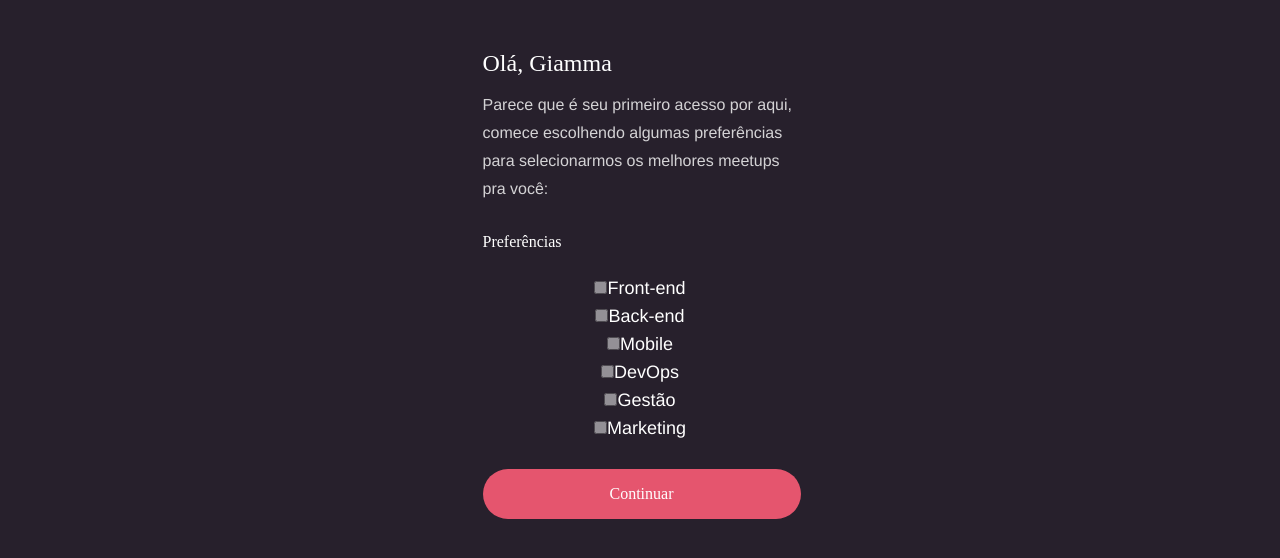
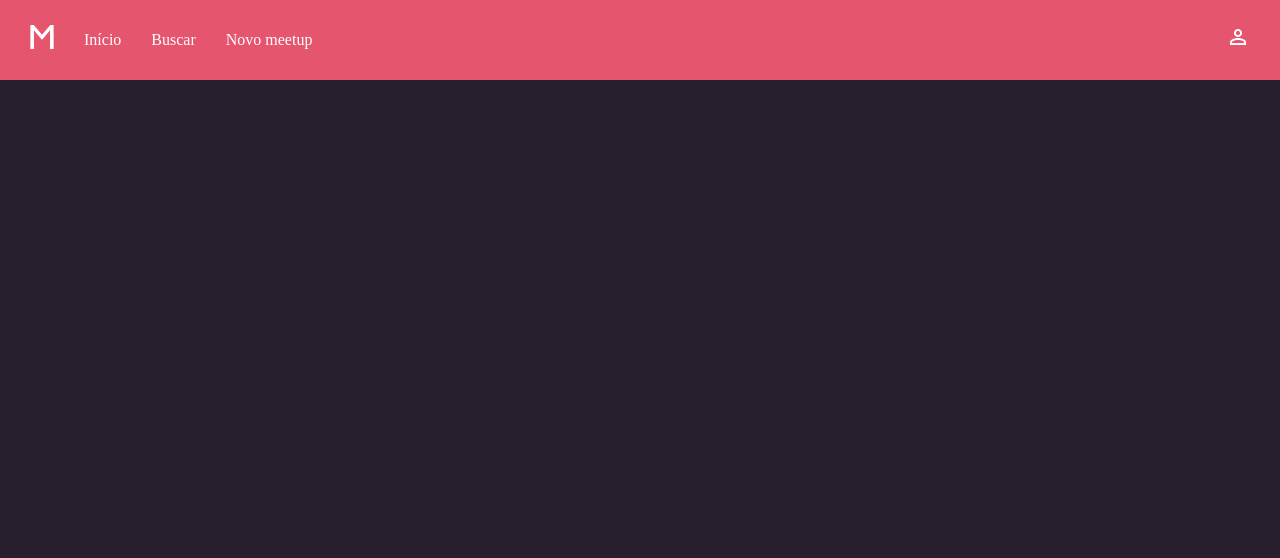
Before and after one commit to GiammaCarioca/meetapp-rocketseat, a React (Create React App) app: page / in a window 1280 px wide. Shown: the top 558 px of the page. Built offline with nearby package versions, Linux system fonts and the light colour scheme; the HTML template or start-up script is replaced by a standard one.

Commit message:
adding Dashboard & Navbar components

```diff
--- a/public/index.html
+++ b/public/index.html
@@ -14,6 +14,8 @@
       work correctly both with client-side routing and a non-root public URL.
       Learn how to configure a non-root public URL by running `npm run build`.
     -->
+    <link href="https://fonts.googleapis.com/icon?family=Material+Icons"
+      rel="stylesheet">
     <title>MeetApp</title>
   </head>
   <body>
--- a/src/App.js
+++ b/src/App.js
@@ -1,12 +1,14 @@
 import React from 'react';
 import './App.css';
+// import SignUp from './SignUp';
 // import SignIn from './SignIn';
-import Preferences from './Preferences';
+// import Preferences from './Preferences';
+import Dashboard from './Dashboard';
 
 function App() {
 	return (
 		<div className="App">
-			<Preferences />
+			<Dashboard />
 		</div>
 	);
 }
--- /dev/null
+++ b/src/Dashboard.css
@@ -0,0 +1,8 @@
+* {
+	margin: 0;
+	padding: 0;
+}
+
+body {
+	background-color: #27202c;
+}
--- /dev/null
+++ b/src/Dashboard.js
@@ -0,0 +1,15 @@
+import React, { Component } from 'react';
+import Navbar from './Navbar';
+import './Dashboard.css';
+
+class Dashboard extends Component {
+	render() {
+		return (
+			<div>
+				<Navbar />
+			</div>
+		);
+	}
+}
+
+export default Dashboard;
--- /dev/null
+++ b/src/Navbar.css
@@ -0,0 +1,35 @@
+body {
+	margin: 0;
+	padding: 0;
+}
+
+nav {
+	display: flex;
+	justify-content: space-between;
+	background-color: #e5556e;
+}
+
+.nav-links {
+	display: flex;
+	align-items: center;
+}
+
+img {
+	width: 24px;
+	height: 24px;
+	margin: 25px 0 25px 30px;
+}
+
+i {
+	width: 24px;
+	height: 24px;
+	margin: 25px 30px 25px 0px;
+}
+
+a {
+	font-family: Helvetica-Bold;
+	font-size: 16px;
+	color: #ffffff;
+	margin: 25px 0 25px 30px;
+	text-decoration: none;
+}
--- /dev/null
+++ b/src/Navbar.js
@@ -0,0 +1,31 @@
+import React, { Fragment, Component } from 'react';
+import logo from './logo.svg';
+import './Navbar.css';
+
+class Navbar extends Component {
+	render() {
+		return (
+			<div>
+				<Fragment>
+					<nav>
+						<div className="nav-links">
+							<h1>
+								<img src={logo} alt="MeetApp" />
+							</h1>
+							<a href="#">Início</a>
+							<a href="#">Buscar</a>
+							<a href="#">Novo meetup</a>
+						</div>
+						<div>
+							<a href="#">
+								<i className="material-icons">person_outline</i>
+							</a>
+						</div>
+					</nav>
+				</Fragment>
+			</div>
+		);
+	}
+}
+
+export default Navbar;
```
Also changed, not shown: src/logo.svg.
